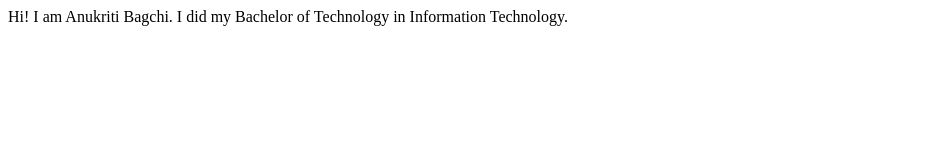
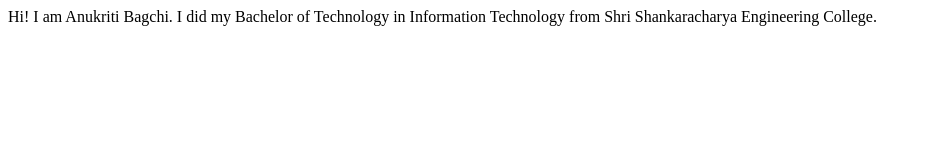
Before and after one commit to anukriti-bagchi/anukriti-bagchi, a plain HTML site: page index.html in a window 1280 px wide. Shown: the whole page, without its empty margins (0-931 px from the left). Drawn offline with Linux system fonts and the light colour scheme.

Commit message:
added text in body

```diff
--- a/index.html
+++ b/index.html
@@ -9,7 +9,7 @@
 <body>
 
     Hi! I am Anukriti Bagchi.
-    I did my Bachelor of Technology in Information Technology.
+    I did my Bachelor of Technology in Information Technology from Shri Shankaracharya Engineering College.
 
 </body>
 </html>
```
